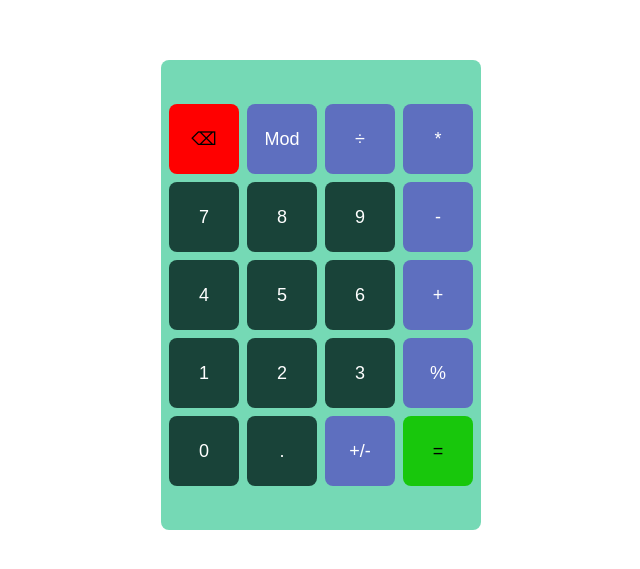
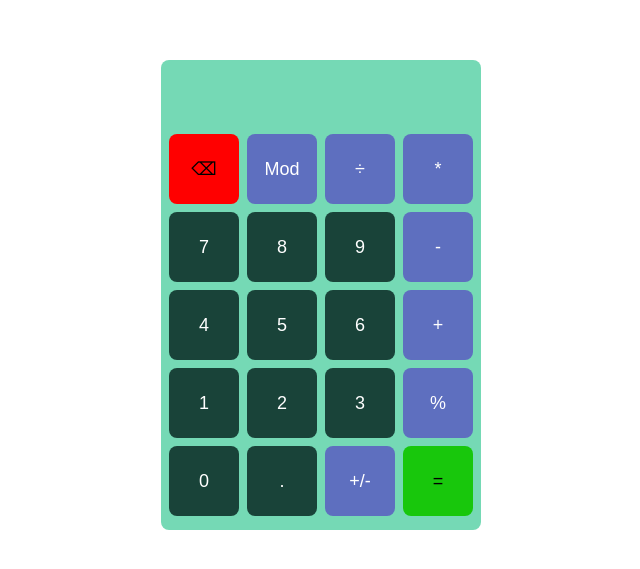
Before and after one commit to Myrz007/calculator, a plain HTML site: page index.html in a window 1280 px wide. Shown: the part 113-682 px from the top of the page, without its empty margins (319-959 px from the left). Drawn offline with Linux system fonts and the light colour scheme.

Commit message:
Attribute input properties to display

```diff
--- a/css/style.css
+++ b/css/style.css
@@ -16,7 +16,7 @@ body {
     border-radius: 8px;
 }
 
-input {
+#display {
     height: 50px;
     width: 296px;
     margin-bottom: 10px;
```
